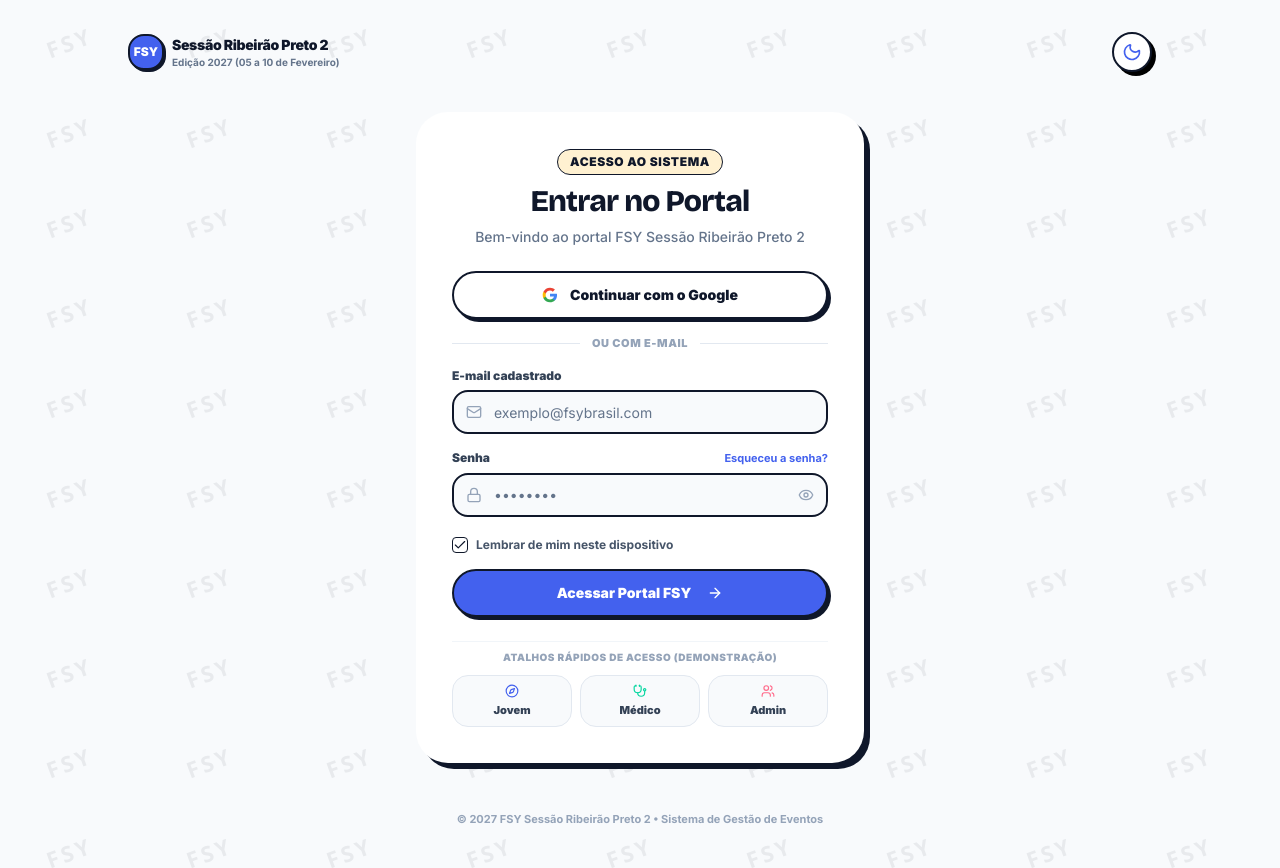
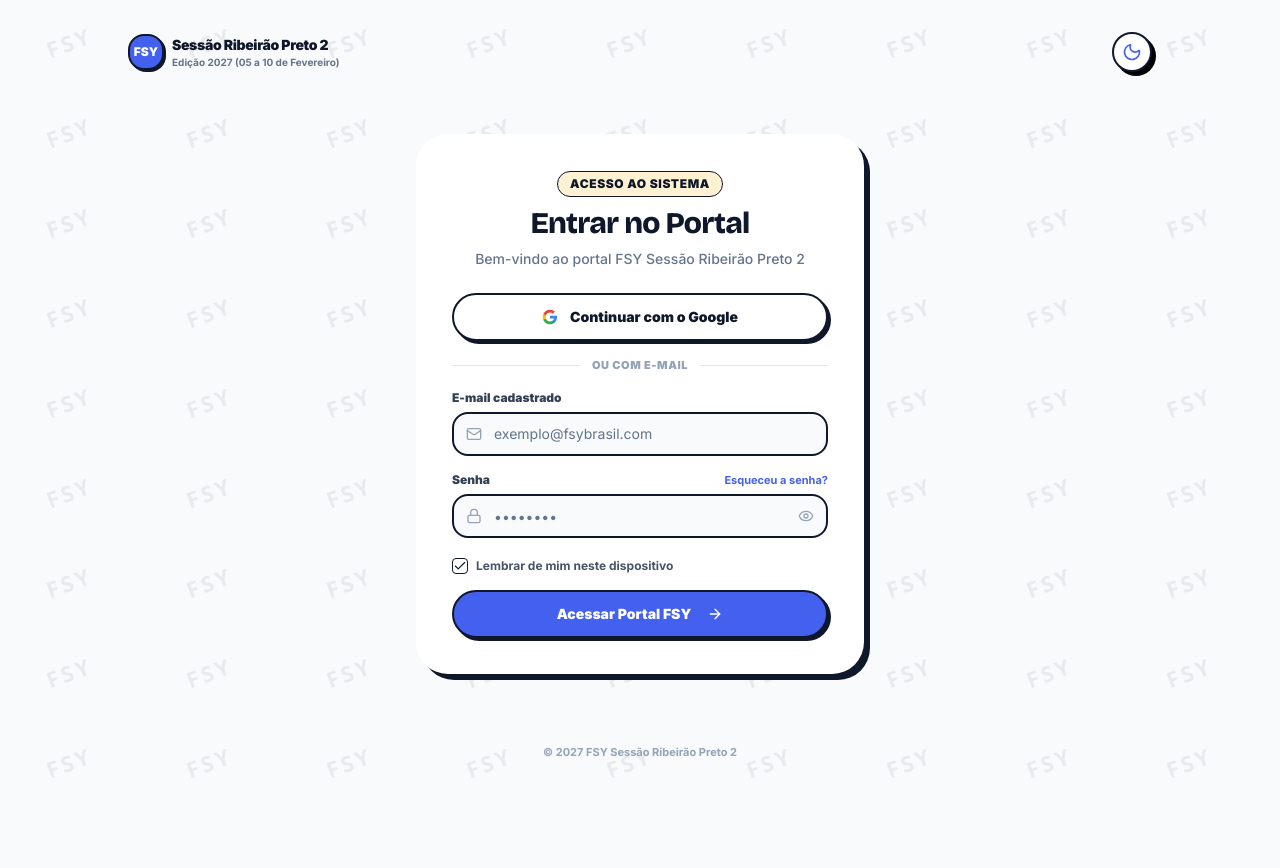
Before and after one commit to alxgoes/fsy-event-app, a Next.js app: page /login in a window 1280 px wide. After the commit the page ends 800 px from the top, so only its background shows below. Built offline with nearby package versions, Linux system fonts and the light colour scheme.

Commit message:
fix: remove demo login shortcuts and simplify footer

```diff
--- a/src/app/login/page.tsx
+++ b/src/app/login/page.tsx
@@ -11,9 +11,6 @@
   AlertCircle,
   Eye,
   EyeOff,
-  Stethoscope,
-  Users,
-  Compass,
 } from "lucide-react";
 import { createClient } from "@/lib/supabase/client";
 import { Input } from "@/components/ui/input";
@@ -299,41 +296,6 @@
             <ArrowRight className="ml-2 h-4 w-4" />
           </Button>
         </form>
-
-        {/* Quick Demo Shortcuts */}
-        <div className="pt-2 border-t border-slate-100 dark:border-slate-800 text-center">
-          <p className="text-[10px] font-black uppercase text-slate-400 tracking-wider mb-2.5">
-            Atalhos Rápidos de Acesso (Demonstração)
-          </p>
-          <div className="grid grid-cols-3 gap-2">
-            <button
-              type="button"
-              onClick={() => handleRoleRedirect("jovem")}
-              className="flex flex-col items-center justify-center p-2 rounded-xl border border-slate-200 dark:border-slate-700 bg-slate-50 dark:bg-slate-800 text-[11px] font-black text-slate-700 dark:text-slate-300 hover:bg-slate-100 dark:hover:bg-slate-700 transition-colors"
-            >
-              <Compass className="h-3.5 w-3.5 text-[#4361EE] mb-1" />
-              <span>Jovem</span>
-            </button>
-
-            <button
-              type="button"
-              onClick={() => handleRoleRedirect("medico")}
-              className="flex flex-col items-center justify-center p-2 rounded-xl border border-slate-200 dark:border-slate-700 bg-slate-50 dark:bg-slate-800 text-[11px] font-black text-slate-700 dark:text-slate-300 hover:bg-slate-100 dark:hover:bg-slate-700 transition-colors"
-            >
-              <Stethoscope className="h-3.5 w-3.5 text-[#06D6A0] mb-1" />
-              <span>Médico</span>
-            </button>
-
-            <button
-              type="button"
-              onClick={() => handleRoleRedirect("coordenador")}
-              className="flex flex-col items-center justify-center p-2 rounded-xl border border-slate-200 dark:border-slate-700 bg-slate-50 dark:bg-slate-800 text-[11px] font-black text-slate-700 dark:text-slate-300 hover:bg-slate-100 dark:hover:bg-slate-700 transition-colors"
-            >
-              <Users className="h-3.5 w-3.5 text-[#FF6B8B] mb-1" />
-              <span>Admin</span>
-            </button>
-          </div>
-        </div>
       </motion.div>
     </div>
   );
@@ -376,7 +338,7 @@
 
       {/* Footer */}
       <footer className="text-center py-4 text-[11px] font-bold text-slate-400">
-        © 2027 FSY Sessão Ribeirão Preto 2 • Sistema de Gestão de Eventos
+        © 2027 FSY Sessão Ribeirão Preto 2
       </footer>
     </div>
   );
```
